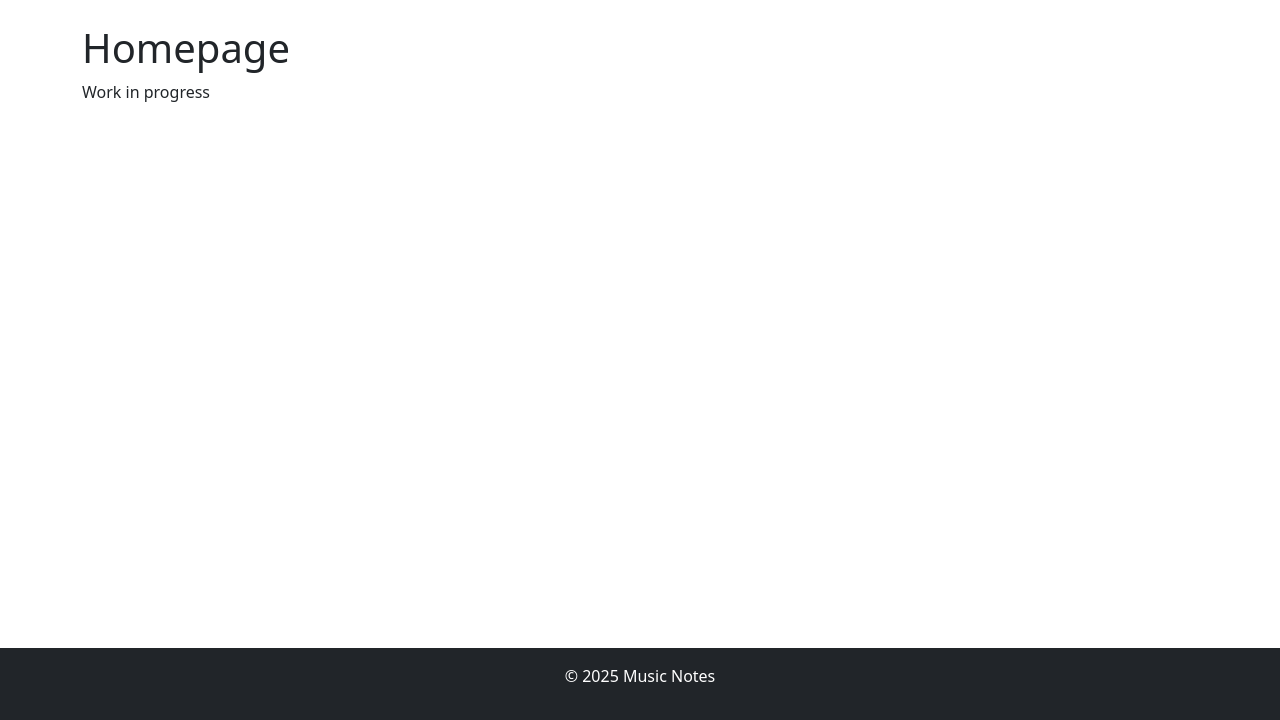
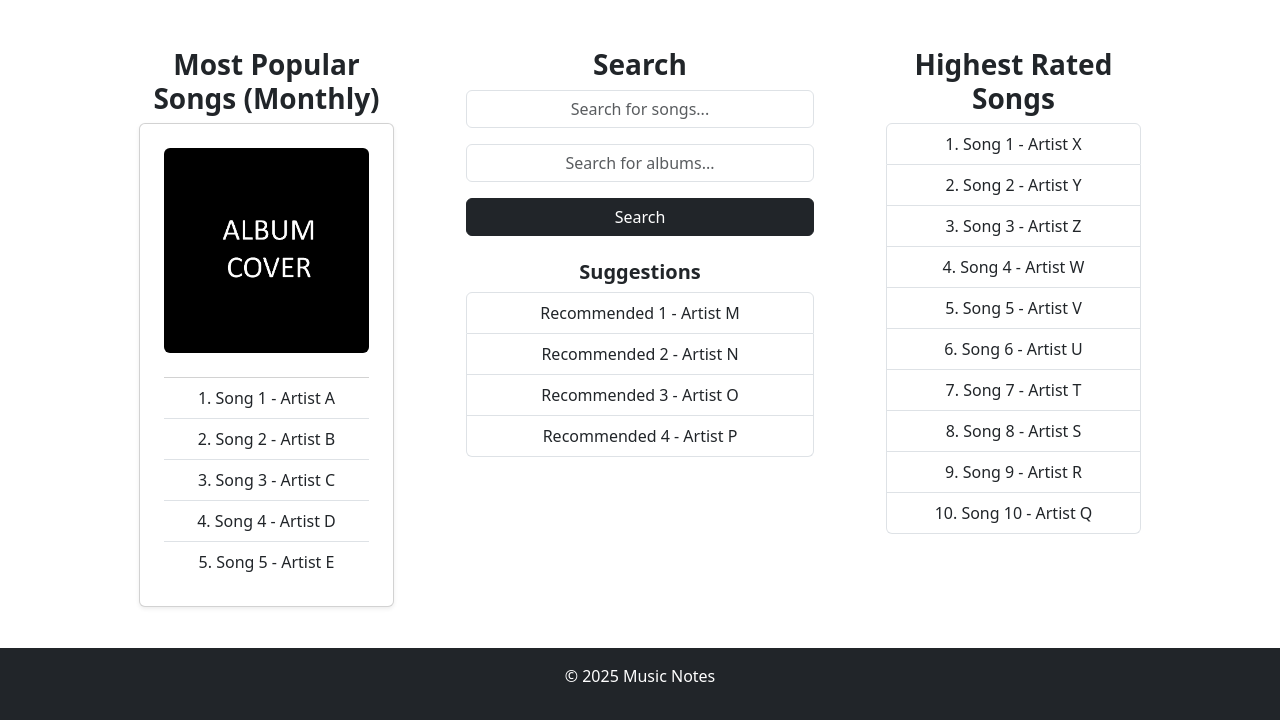
Before and after one commit to Fintani/MusicNotes, a Django app: page / in a window 1280 px wide. Shown: the part 80-800 px from the top of the page. Run offline with Django 3.2, Linux system fonts and the light colour scheme.

Commit message:
Created template for the index page

```diff
--- a/music_notes/urls.py
+++ b/music_notes/urls.py
@@ -14,5 +14,6 @@ urlpatterns = [
     path("login/", views.user_login, name="login"),
     path("restricted/", views.restricted, name="restricted"),
     path("logout/", views.user_logout, name="logout"),
-    path('browse/', views.browse, name='browse')
+    path('browse/', views.browse, name='browse'),
+    path('search/', views.search, name='search'),
     ]
--- a/music_notes/views.py
+++ b/music_notes/views.py
@@ -32,13 +32,14 @@ def show_category(request, category_name_slug):
     return render(request, "music_notes/category.html", context=context_dict)
 
 def index(request):
-    category_list = Category.objects.order_by("-likes")[:5]
-    page_list = Page.objects.order_by("-views")[:5]
 
-    context_dict = {}
-    context_dict["boldmessage"] = "Crunchy, creamy, cookie, candy, cupcake!"
-    context_dict["categories"] = category_list
-    context_dict["pages"] = page_list
+    context_dict = {
+        "popular_songs": POPULAR_SONGS,
+        "highest_rated_songs": HIGHEST_RATED_SONGS,
+        "song_suggestions": SONG_SUGGESTIONS,
+        "album_suggestions": ALBUM_SUGGESTIONS,
+        "recommended_songs": RECOMMENDED_SONGS,
+    }
 
     visitor_cookie_handler(request)
 
@@ -187,3 +188,46 @@ def visitor_cookie_handler(request):
         request.session["last_visit"] = last_visit_cookie
 
     request.session["visits"] = visits
+
+def search(request):
+    return render(request, "music_notes/search_results.html")   # This is jsut placeholder. Template not made yet.
+
+
+#  THIS IS JUST FOR TEST. REPLACE IT WITH DATABASE QUERIES
+POPULAR_SONGS = [
+    {"title": "Song 1", "artist": "Artist A"},
+    {"title": "Song 2", "artist": "Artist B"},
+    {"title": "Song 3", "artist": "Artist C"},
+    {"title": "Song 4", "artist": "Artist D"},
+    {"title": "Song 5", "artist": "Artist E"},
+]
+
+HIGHEST_RATED_SONGS = [
+    {"title": "Song 1", "artist": "Artist X"},
+    {"title": "Song 2", "artist": "Artist Y"},
+    {"title": "Song 3", "artist": "Artist Z"},
+    {"title": "Song 4", "artist": "Artist W"},
+    {"title": "Song 5", "artist": "Artist V"},
+    {"title": "Song 6", "artist": "Artist U"},
+    {"title": "Song 7", "artist": "Artist T"},
+    {"title": "Song 8", "artist": "Artist S"},
+    {"title": "Song 9", "artist": "Artist R"},
+    {"title": "Song 10", "artist": "Artist Q"},
+]
+
+SONG_SUGGESTIONS = [
+    {"id": 1, "title": "Search Song 1"},
+    {"id": 2, "title": "Search Song 2"},
+]
+
+ALBUM_SUGGESTIONS = [
+    {"id": 1, "title": "Search Album 1"},
+    {"id": 2, "title": "Search Album 2"},
+]
+
+RECOMMENDED_SONGS = [
+    {"title": "Recommended 1", "artist": "Artist M"},
+    {"title": "Recommended 2", "artist": "Artist N"},
+    {"title": "Recommended 3", "artist": "Artist O"},
+    {"title": "Recommended 4", "artist": "Artist P"},
+]
--- a/templates/music_notes/index.html
+++ b/templates/music_notes/index.html
@@ -1,13 +1,66 @@
 {% extends "music_notes/base.html" %}
-{% load staticfiles %}
+{% load static %}
 
-{% block title_block %}
-    Homepage
-{% endblock %}
+{% block title_block %}Home{% endblock %}
 
 {% block body_block %}
-    <h1>Homepage</h1>
+<div class="container mt-4">
+    <div class="row justify-content-center">   <!-- Centers everything -->
 
-    Work in progress<br />
+        <!-- Left Column: Most Popular Songs (Monthly) -->
+        <div class="col-md-3 me-md-5 text-center d-flex flex-column align-items-center">
+            <h3 class="fw-bold">Most Popular Songs (Monthly)</h3>
+            <div class="card text-center shadow-sm p-4">
 
+
+                <!-- Album Cover Placeholder -->
+                <img src="{% static 'images/placeholder_album.jpg' %}" alt="Album Cover"
+                class="img-fluid rounded" style="max-width: 100%; height: auto;">
+
+
+                <ul class="list-group list-group-flush mt-4">
+                    {% for song in popular_songs %}
+                        <li class="list-group-item">{{ forloop.counter }}. {{ song.title }} - {{ song.artist }}</li>
+                    {% endfor %}
+                </ul>
+            </div>
+        </div>
+
+        <!-- Center Column: Search -->
+        <div class="col-md-4 text-center d-flex flex-column align-items-center">
+            <h3 class="fw-bold text-center w-100">Search</h3>
+            <form method="GET" action="{% url 'music_notes:search' %}" class="w-100">
+                <div class="mb-3 w-100">
+                    <input type="text" class="form-control text-center w-100" name="song_query" placeholder="Search for songs...">
+                </div>
+                <div class="mb-3 w-100">
+                    <input type="text" class="form-control text-center w-100" name="album_query" placeholder="Search for albums...">
+                </div>
+                <button type="submit" class="btn btn-dark w-100">Search</button>
+            </form>
+
+            <div class="mt-4 w-100">
+                <h5 class="fw-bold">Suggestions</h5>
+                <ul class="list-group">
+                    {% for song in recommended_songs %}
+                        <li class="list-group-item">{{ song.title }} - {{ song.artist }}</li>
+                    {% empty %}
+                        <li class="list-group-item text-muted">No recommendations available.</li>
+                    {% endfor %}
+                </ul>
+            </div>
+        </div>
+
+        <!-- Right Column: Highest Rated Songs -->
+        <div class="col-md-3 ms-md-5 text-center d-flex flex-column align-items-center">
+            <h3 class="fw-bold">Highest Rated Songs</h3>
+            <ul class="list-group w-100">
+                {% for song in highest_rated_songs %}
+                    <li class="list-group-item">{{ forloop.counter }}. {{ song.title }} - {{ song.artist }}</li>
+                {% endfor %}
+            </ul>
+        </div>
+
+    </div>
+</div>
 {% endblock %}
```
Also changed, not shown: static/images/placeholder_album.jpg (added).
